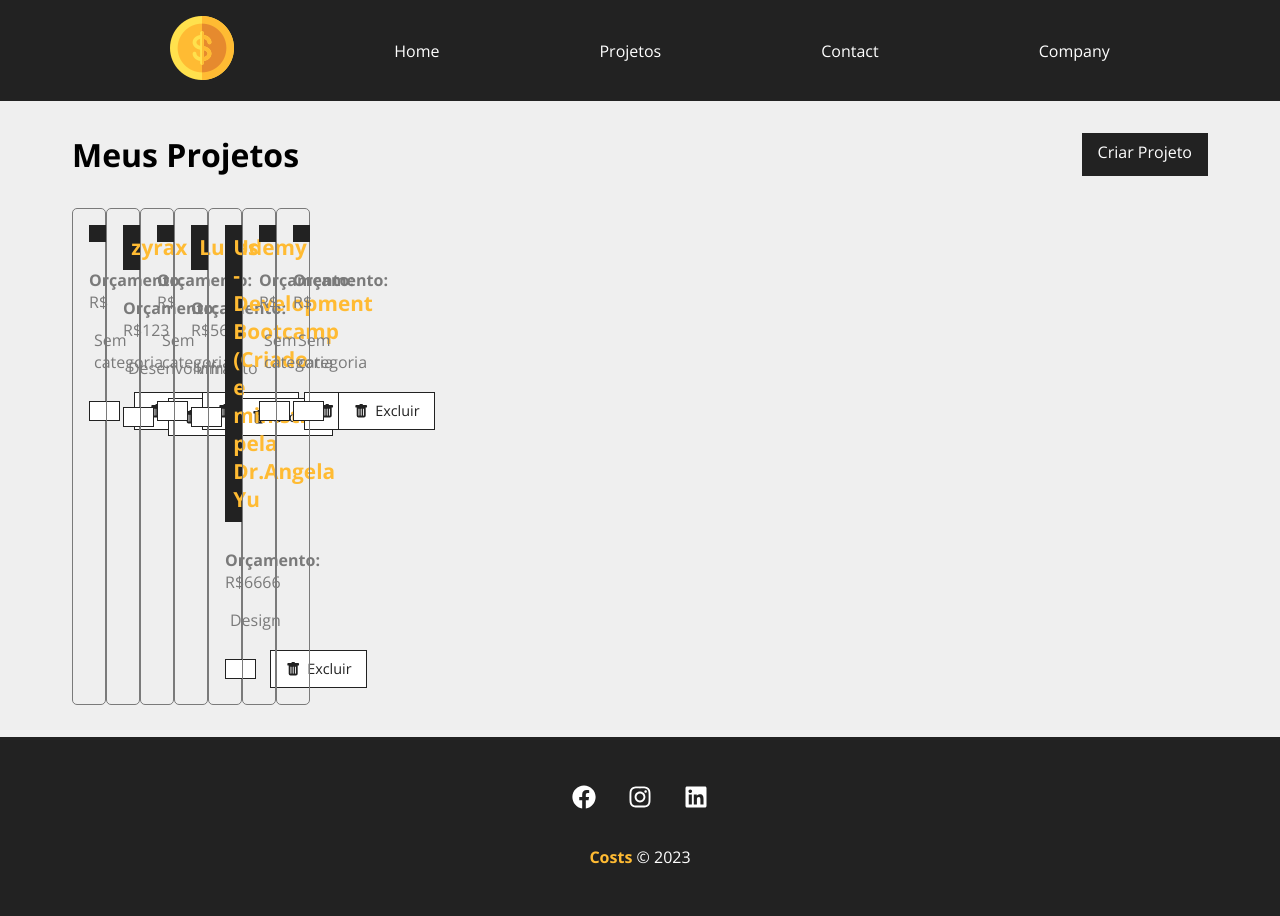
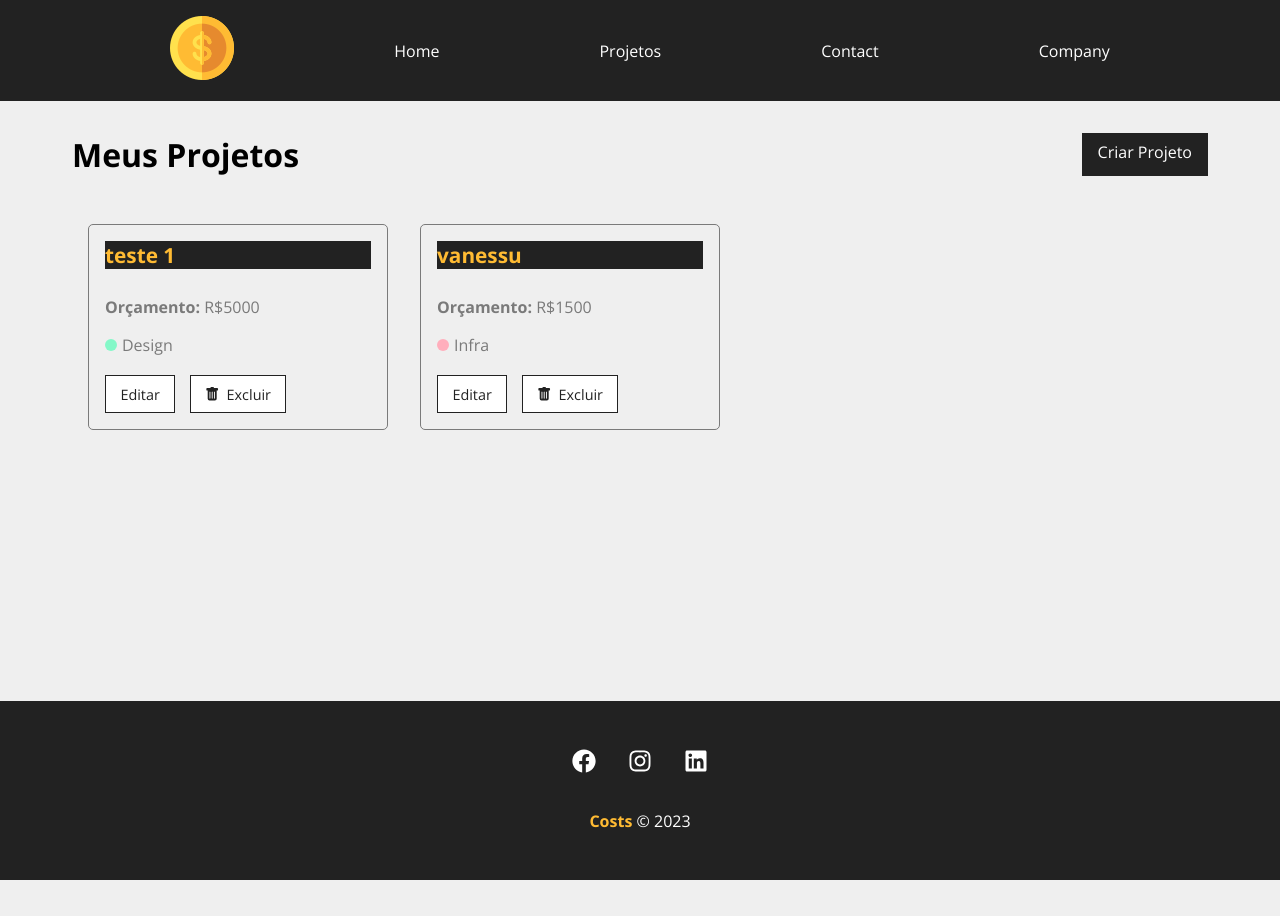
Before and after one commit to lucassilva3g/costs, a React (Create React App) app: page /Projects in a window 1280 px wide. After the commit the page ends 880 px from the top, so only its background shows below. Built offline with nearby package versions, Linux system fonts and the light colour scheme; data requests are answered from the project's data file.

Commit message:
criando loader e removendo projetos

```diff
--- a/db.json
+++ b/db.json
@@ -1,57 +1,26 @@
 {
   "projects": [
     {
+      "name": "teste 1",
+      "budget": "5000",
+      "category": {
+        "id": "3",
+        "name": "Design"
+      },
       "cost": 0,
       "services": [],
       "id": 1
     },
     {
-      "name": "zyrax",
-      "budget": "123",
-      "category": {
-        "id": "2",
-        "name": "Desenvolvimento"
-      },
-      "cost": 0,
-      "services": [],
-      "id": 2
-    },
-    {
-      "cost": 0,
-      "services": [],
-      "id": 3
-    },
-    {
-      "name": "Lucas",
-      "budget": "56",
+      "name": "vanessu",
+      "budget": "1500",
       "category": {
         "id": "1",
         "name": "Infra"
       },
       "cost": 0,
       "services": [],
-      "id": 4
-    },
-    {
-      "name": "Udemy - Development Bootcamp (Criado e ministrado pela Dr.Angela Yu",
-      "budget": "6666",
-      "category": {
-        "id": "3",
-        "name": "Design"
-      },
-      "cost": 0,
-      "services": [],
-      "id": 5
-    },
-    {
-      "cost": 0,
-      "services": [],
-      "id": 6
-    },
-    {
-      "cost": 0,
-      "services": [],
-      "id": 7
+      "id": 2
     }
   ],
   "categories": [
--- /dev/null
+++ b/src/components/layout/Loading.js
@@ -0,0 +1,12 @@
+import loading from "../../img/loading.svg";
+import styles from "./Loading.module.css";
+
+function Loading() {
+  return (
+    <div className={styles.loader_container}>
+      <img className={styles.loader} src={loading} alt="loading" />
+    </div>
+  );
+}
+
+export default Loading;
--- /dev/null
+++ b/src/components/layout/Loading.module.css
@@ -0,0 +1,11 @@
+.loader_container {
+  display: flex;
+  justify-content: center;
+  align-items: center;
+  height: 100%;
+  width: 100%;
+}
+
+.loader {
+  width: 50px;
+}
--- a/src/components/pages/Projects.js
+++ b/src/components/pages/Projects.js
@@ -1,6 +1,7 @@
 import { useLocation } from "react-router-dom";
 import Message from "../layout/Message";
 import Container from "../pages/Container";
+import Loading from "../layout/Loading";
 import LinkButton from "../layout/LinkButton";
 import styles from "./Project.module.css";
 import ProjectCard from "../project/ProjectCard";
@@ -8,6 +9,8 @@
 
 function Project() {
   const [projects, setProjects] = useState([]);
+  const [removeLoading, setRemoveLoading] = useState(false);
+  const [projectMessage, setProjectMessage] = useState(""); // [state, setState
 
   const location = useLocation();
 
@@ -17,6 +20,7 @@
   }
 
   useEffect(() => {
+    setTimeout(() => {
       fetch("http://localhost:5000/projects", {
         method: "GET",
         headers: {
@@ -27,9 +31,26 @@
         .then((data) => {
           console.log(data);
           setProjects(data);
+          setRemoveLoading(true);
         })
         .catch((err) => console.log(err));
+    }, 800);
   }, []);
+
+  function removeProject(id) {
+    fetch(`http://localhost:5000/projects/${id}`, {
+      method: "DELETE",
+      headers: {
+        "Content-Type": "application/json",
+      },
+    })
+      .then((resp) => resp.json())
+      .then((data) => {
+        setProjects(projects.filter((project) => project.id !== id));
+        setProjectMessage("Projeto removido com sucesso!");
+      })
+      .catch((err) => console.log(err));
+  }
 
   return (
     <div className={styles.project_container}>
@@ -38,6 +59,7 @@
         <LinkButton to="/newproject" text="Criar Projeto" />
       </div>
       {message && <Message type="success" msg={message} />}
+      {projectMessage && <Message type="success" msg={projectMessage} />}
       <Container customClass="start">
         {projects.length > 0 &&
           projects.map((project) => (
@@ -45,10 +67,17 @@
               id={project.id}
               name={project.name}
               budget={project.budget}
-              category={project.category ? project.category.name : "Sem categoria"}
+              category={
+                project.category ? project.category.name : "Sem categoria"
+              }
               key={project.id}
+              handleRemove={removeProject}
             />
           ))}
+        {!removeLoading && <Loading />}
+        {removeLoading && projects.length === 0 && (
+          <p>Não há projetos cadastrados</p>
+        )}
       </Container>
     </div>
   );
--- a/src/components/project/ProjectCard.js
+++ b/src/components/project/ProjectCard.js
@@ -3,7 +3,12 @@
 import {BsPensil, BsFillTrashFill} from "react-icons/bs";
 
 function projectCard({id, name, budget, category, handleRemove}) {
-return (
+
+const remove = (e) => {
+  e.preventDefault();
+  handleRemove(id);}
+
+  return (
   <div className={styles.project_card}>
     <h4>{name}</h4>
     <p>
@@ -14,9 +19,9 @@
     </p>
     <div className={styles.project_card_actions}>
       <Link to='/'>
-        {/* <BsPensil /> Editar */}
+         Editar
       </Link>
-      <button>
+      <button onClick={remove}>
         <BsFillTrashFill /> Excluir
       </button>
     </div>
--- a/src/components/project/ProjectCard.module.css
+++ b/src/components/project/ProjectCard.module.css
@@ -2,14 +2,14 @@
 padding: 1em;
 border: 1px solid #7a7a7a;
 border-radius: 5px;
-
-max-width: 0.5%;
+width: 300px;
+margin: 1em;
 }
 
 .project_card h4 {
   background-color: #222;
   color: #ffbb33;
-  padding: .4em;
+  padding: .0em;
   margin-bottom: 1.3em;
   font-size: 1.3em;
 }
```
Lines whose indentation alone changed are shown as unchanged.
